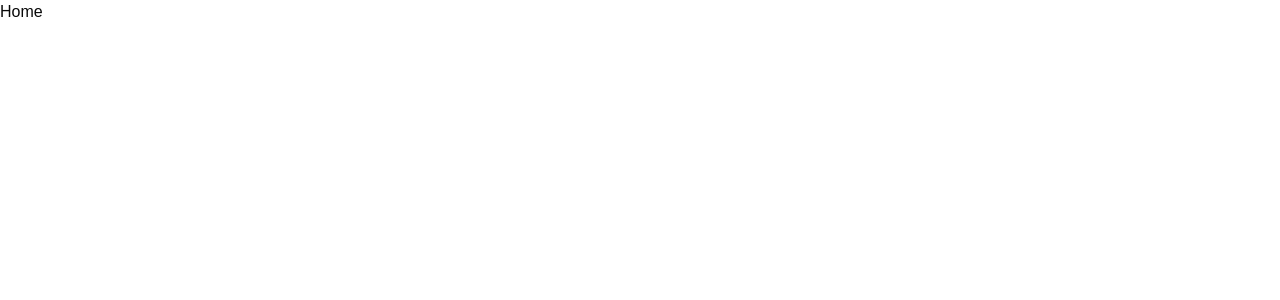
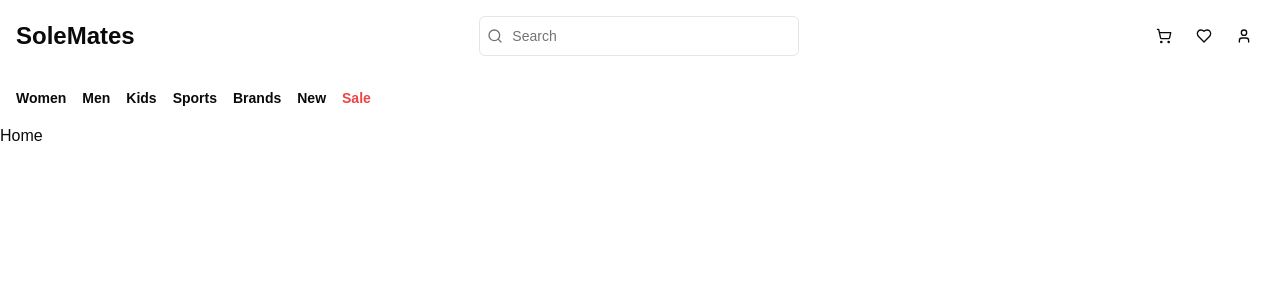
Before and after one commit to Berget1411/e-commerce, a Next.js app in the folder frontend/: page / in a window 1280 px wide. Shown: the top 300 px of the page. Built offline with nearby package versions, Linux system fonts and the light colour scheme.

Commit message:
add navbar UI

```diff
--- a/frontend/app/globals.css
+++ b/frontend/app/globals.css
@@ -2,6 +2,45 @@
 @tailwind components;
 @tailwind utilities;
 
+/* reset */
+*,
+*::before,
+*::after {
+  box-sizing: border-box;
+}
+* {
+  margin: 0;
+}
+
+img,
+picture,
+video,
+canvas,
+svg {
+  display: block;
+  max-width: 100%;
+}
+input,
+button,
+textarea,
+select {
+  font: inherit;
+}
+p,
+h1,
+h2,
+h3,
+h4,
+h5,
+h6 {
+  overflow-wrap: break-word;
+}
+#root,
+#__next {
+  isolation: isolate;
+}
+
+/* base */
 body {
   font-family: Arial, Helvetica, sans-serif;
 }
@@ -12,6 +51,7 @@ body {
   }
 }
 
+/* Theme */
 @layer base {
   :root {
     --background: 0 0% 100%;
@@ -76,3 +116,34 @@ body {
     @apply bg-background text-foreground;
   }
 }
+
+@layer base {
+  p {
+    @apply my-4 text-neutral-800 dark:text-neutral-200;
+  }
+
+  h1 {
+    @apply mb-2 mt-6 text-4xl font-medium tracking-tight;
+  }
+
+  h2 {
+    @apply mb-2 mt-6 text-xl font-medium tracking-tight;
+  }
+
+  h3 {
+    @apply mb-2 mt-6 text-xl font-medium tracking-tight;
+  }
+
+  h4 {
+    @apply mb-2 mt-6 text-lg font-medium tracking-tight;
+  }
+}
+
+@layer base {
+  * {
+    @apply border-border;
+  }
+  body {
+    @apply bg-background text-foreground;
+  }
+}
--- a/frontend/app/layout.tsx
+++ b/frontend/app/layout.tsx
@@ -1,7 +1,7 @@
 import type { Metadata } from "next";
 import localFont from "next/font/local";
 import "./globals.css";
-
+import Navbar from "@/components/ui/navbar";
 const geistSans = localFont({
   src: "./fonts/GeistVF.woff",
   variable: "--font-geist-sans",
@@ -28,6 +28,7 @@ export default function RootLayout({
       <body
         className={`${geistSans.variable} ${geistMono.variable} antialiased`}
       >
+        <Navbar />
         {children}
       </body>
     </html>
--- /dev/null
+++ b/frontend/components/ui/input.tsx
@@ -0,0 +1,25 @@
+import * as React from "react"
+
+import { cn } from "@/lib/utils"
+
+export interface InputProps
+  extends React.InputHTMLAttributes<HTMLInputElement> {}
+
+const Input = React.forwardRef<HTMLInputElement, InputProps>(
+  ({ className, type, ...props }, ref) => {
+    return (
+      <input
+        type={type}
+        className={cn(
+          "flex h-10 w-full rounded-md border border-input bg-background px-3 py-2 text-sm ring-offset-background file:border-0 file:bg-transparent file:text-sm file:font-medium file:text-foreground placeholder:text-muted-foreground focus-visible:outline-none focus-visible:ring-2 focus-visible:ring-ring focus-visible:ring-offset-2 disabled:cursor-not-allowed disabled:opacity-50",
+          className
+        )}
+        ref={ref}
+        {...props}
+      />
+    )
+  }
+)
+Input.displayName = "Input"
+
+export { Input }
--- /dev/null
+++ b/frontend/components/ui/navbar/index.tsx
@@ -0,0 +1,103 @@
+"use client";
+import { useState } from "react";
+import { Input } from "@/components/ui/input";
+import { LuSearch, LuUser, LuShoppingCart, LuHeart } from "react-icons/lu";
+import { Button } from "../button";
+import Link from "next/link";
+import { cn } from "@/lib/utils";
+
+const tabs = [
+  {
+    label: "Women",
+    href: "/",
+  },
+  {
+    label: "Men",
+    href: "/",
+  },
+  {
+    label: "Kids",
+    href: "/",
+  },
+  {
+    label: "Sports",
+    href: "/",
+  },
+  {
+    label: "Brands",
+    href: "/",
+  },
+  {
+    label: "New",
+    href: "/",
+  },
+  {
+    label: "Sale",
+    href: "/",
+  },
+];
+
+export default function Navbar() {
+  const [search, setSearch] = useState("");
+  const handleSearch = (e: React.FormEvent<HTMLFormElement>) => {
+    e.preventDefault();
+    console.log(search);
+  };
+  return (
+    <header className="sticky top-0 z-50 bg-background">
+      <div className="flex items-center justify-between p-4">
+        <Link
+          href="/"
+          className="m-0 text-2xl font-bold transition-opacity hover:opacity-80"
+        >
+          SoleMates
+        </Link>
+        <form
+          action=""
+          onSubmit={handleSearch}
+          className="w-full max-w-xs max-sm:hidden"
+        >
+          <div className="relative">
+            <LuSearch className="absolute left-2 top-1/2 -translate-y-1/2 text-muted-foreground" />
+            <Input
+              type="text"
+              placeholder="Search"
+              value={search}
+              onChange={(e) => setSearch(e.target.value)}
+              className="w-full pl-8 pr-4"
+              aria-label="Search"
+            />
+          </div>
+        </form>
+        <div>
+          <Button variant="ghost" size="icon" className="sm:hidden">
+            <LuSearch />
+          </Button>
+          <Button variant="ghost" size="icon">
+            <LuShoppingCart />
+          </Button>
+          <Button variant="ghost" size="icon">
+            <LuHeart />
+          </Button>
+          <Button variant="ghost" size="icon">
+            <LuUser />
+          </Button>
+        </div>
+      </div>
+      <div className="flex items-center gap-4 p-4">
+        {tabs.map((tab) => (
+          <Link
+            href={tab.href}
+            key={tab.label}
+            className={cn(
+              "text-sm font-semibold transition-opacity hover:opacity-80",
+              tab.label === "Sale" && "text-red-500",
+            )}
+          >
+            {tab.label}
+          </Link>
+        ))}
+      </div>
+    </header>
+  );
+}
```
